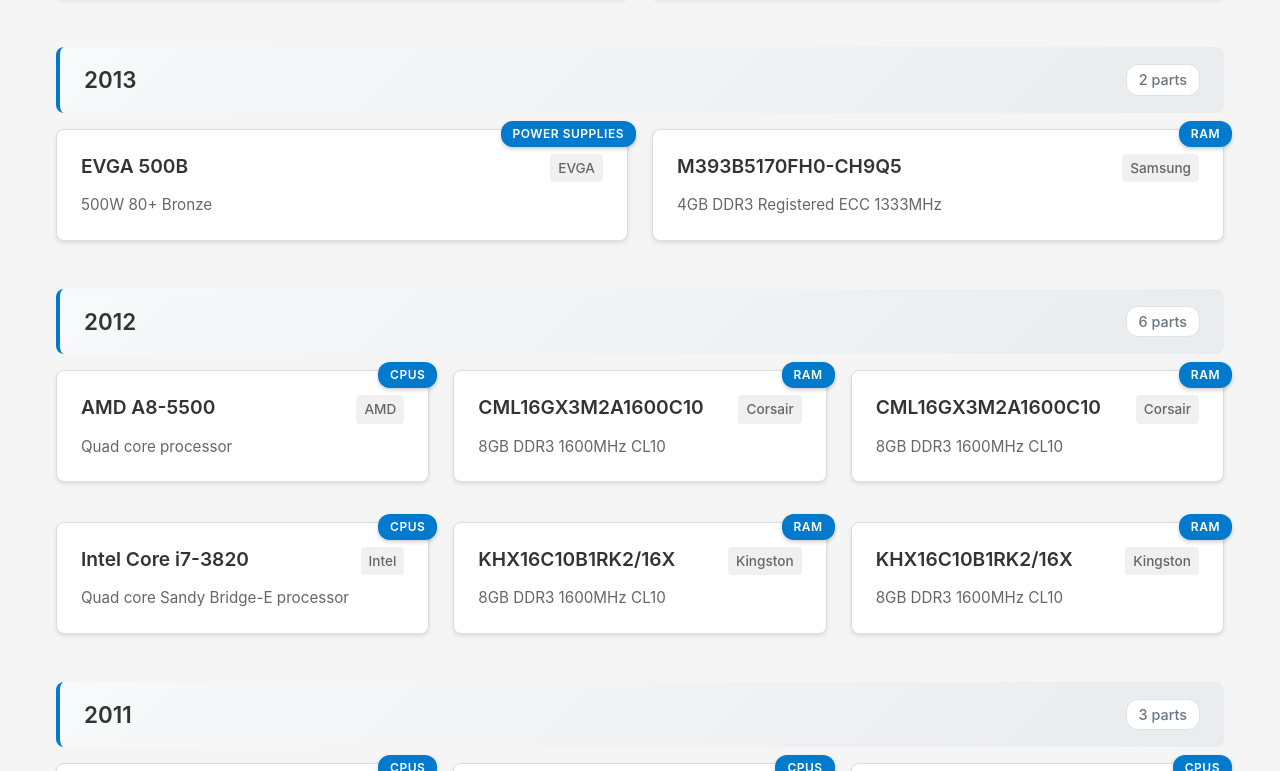
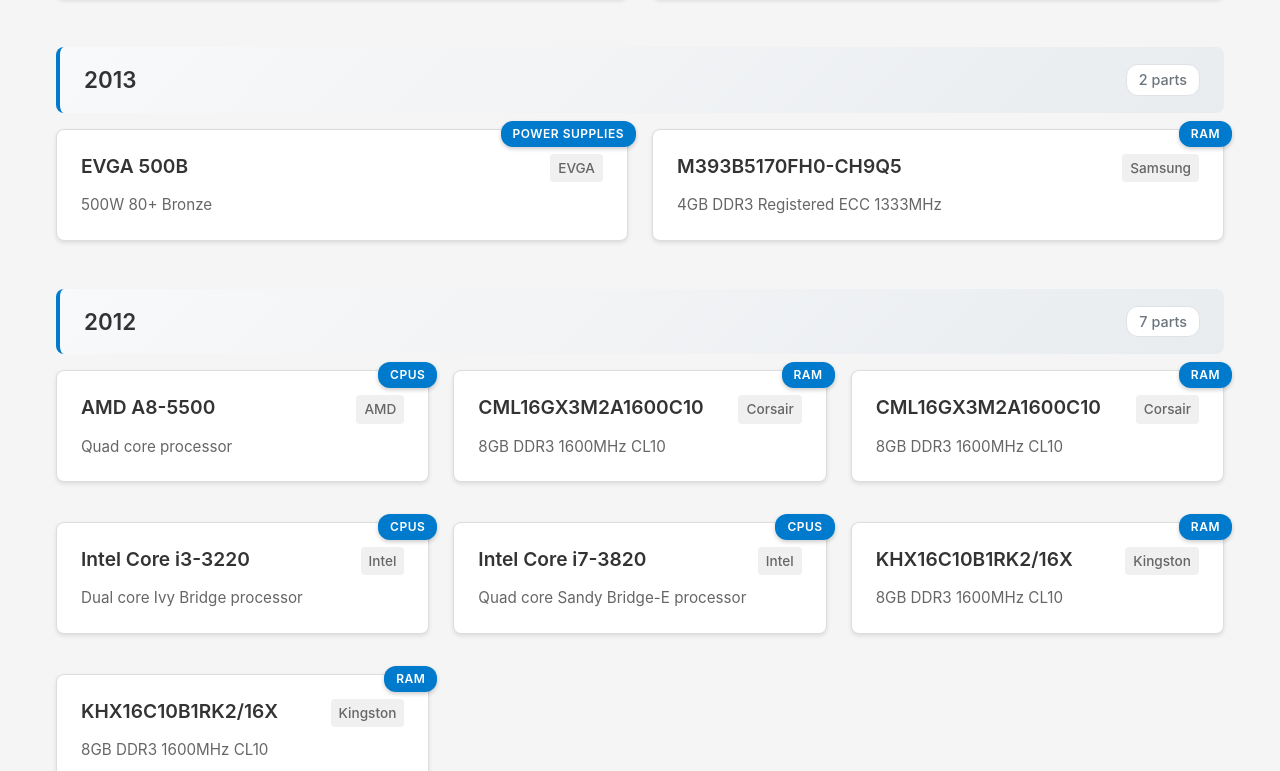
Before and after one commit to ekdennisek/pc-parts-inventory, a React (Vite) app in the folder frontend/: page / in a window 1280 px wide. Shown: the part 2029-2800 px from the top of the page. Built offline with nearby package versions, Linux system fonts and the light colour scheme.

Commit message:
Add latest arrivals

```diff
--- a/frontend/src/data/parts.ts
+++ b/frontend/src/data/parts.ts
@@ -159,6 +159,31 @@
     tdp: 65,
     releaseYear: 2011,
   },
+  {
+    id: "cpu-13",
+    name: "Intel Core i3-3220",
+    brand: "Intel",
+    description: "Dual core Ivy Bridge processor",
+    cores: 2,
+    threads: 4,
+    baseClock: 3.3,
+    socket: "LGA1155",
+    tdp: 55,
+    releaseYear: 2012,
+  },
+  {
+    id: "cpu-14",
+    name: "Intel Core i7-920",
+    brand: "Intel",
+    description: "Quad core Bloomfield processor",
+    cores: 4,
+    threads: 8,
+    baseClock: 2.66,
+    boostClock: 2.93,
+    socket: "LGA1366",
+    tdp: 130,
+    releaseYear: 2008,
+  },
 ];
 
 export const motherboards: Motherboard[] = [
@@ -174,6 +199,19 @@
     maxMemory: 32,
     pciSlots: 1,
     releaseYear: 2014,
+  },
+  {
+    id: "mb-2",
+    name: "ASUS P6T SE",
+    brand: "ASUS",
+    description: "ATX motherboard",
+    socket: "LGA1366",
+    formFactor: "ATX",
+    chipset: "X58",
+    memorySlots: 6,
+    maxMemory: 24,
+    pciSlots: 3,
+    releaseYear: 2008,
   },
 ];
 
```
